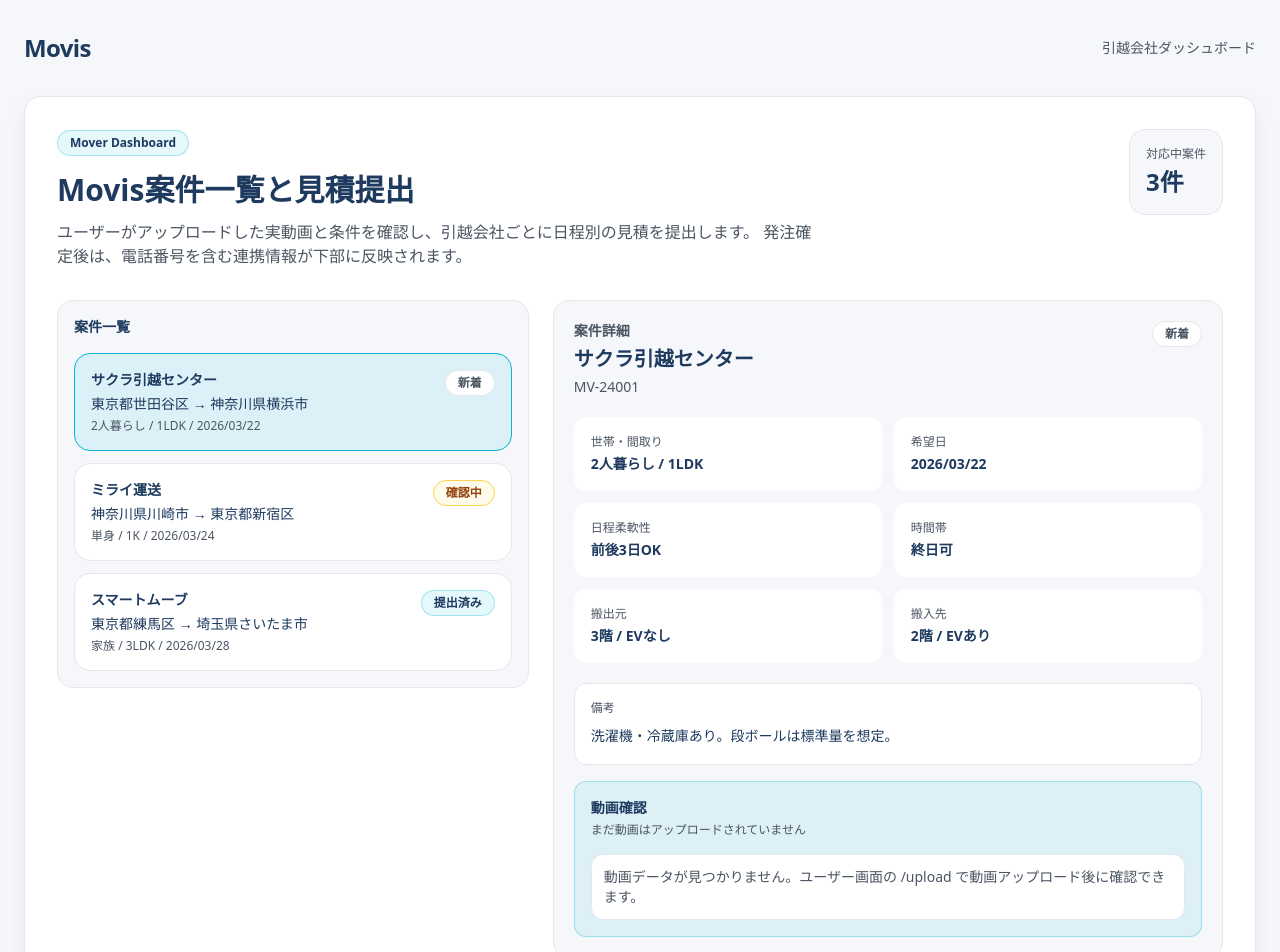
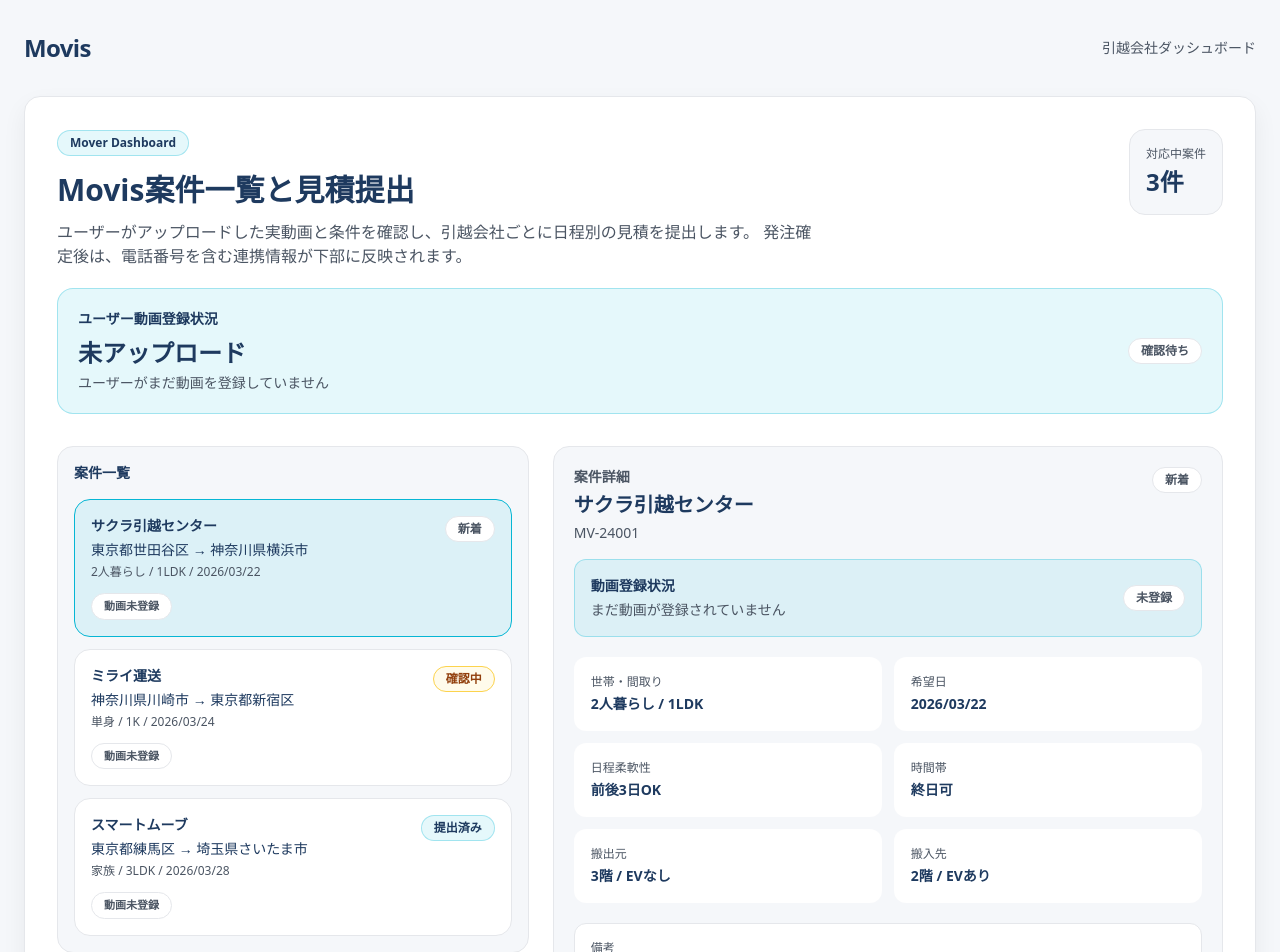
Before and after one commit to rjshimoyama-bot/lifeport-mvp, a Next.js app: page /carrier in a window 1280 px wide. Shown: the top 952 px of the page. Built offline with nearby package versions, Linux system fonts and the light colour scheme.

Commit message:
Update page.tsx

```diff
--- a/app/carrier/page.tsx
+++ b/app/carrier/page.tsx
@@ -185,9 +185,7 @@ export default function CarrierPage() {
     loadVideo();
 
     return () => {
-      if (objectUrl) {
-        URL.revokeObjectURL(objectUrl);
-      }
+      if (objectUrl) URL.revokeObjectURL(objectUrl);
     };
   }, [latestVideoMeta]);
 
@@ -303,6 +301,33 @@ export default function CarrierPage() {
               </div>
             </div>
 
+            <div className="mt-5 rounded-2xl border border-cyan/30 bg-cyan/10 p-5">
+              <div className="flex flex-col gap-3 md:flex-row md:items-center md:justify-between">
+                <div>
+                  <div className="text-sm font-semibold text-navy">ユーザー動画登録状況</div>
+                  <div className="mt-2 text-2xl font-bold text-navy">
+                    {latestVideoMeta ? "動画アップロード済み" : "未アップロード"}
+                  </div>
+                  <div className="mt-1 text-sm text-muted">
+                    {latestVideoMeta
+                      ? `登録ファイル：${latestVideoMeta.fileName}`
+                      : "ユーザーがまだ動画を登録していません"}
+                  </div>
+                </div>
+
+                <span
+                  className={[
+                    "inline-flex rounded-full border px-3 py-1 text-xs font-semibold",
+                    latestVideoMeta
+                      ? "border-green-300 bg-green-50 text-green-700"
+                      : "border-border bg-white text-muted",
+                  ].join(" ")}
+                >
+                  {latestVideoMeta ? "見積確認可能" : "確認待ち"}
+                </span>
+              </div>
+            </div>
+
             <div className="mt-8 grid gap-6 xl:grid-cols-[0.95fr_1.35fr]">
               <div className="space-y-4">
                 <div className="rounded-2xl border border-border bg-bg p-4">
@@ -331,6 +356,19 @@ export default function CarrierPage() {
                           </div>
                           <StatusBadge status={req.status} />
                         </div>
+
+                        <div className="mt-3">
+                          <span
+                            className={[
+                              "inline-flex rounded-full border px-3 py-1 text-[11px] font-semibold",
+                              latestVideoMeta
+                                ? "border-green-300 bg-green-50 text-green-700"
+                                : "border-border bg-white text-muted",
+                            ].join(" ")}
+                          >
+                            {latestVideoMeta ? "動画アップロード済み" : "動画未登録"}
+                          </span>
+                        </div>
                       </button>
                     ))}
                   </div>
@@ -354,6 +392,29 @@ export default function CarrierPage() {
                           <div className="mt-1 text-sm text-muted">{selectedRequest.id}</div>
                         </div>
                         <StatusBadge status={selectedRequest.status} />
+                      </div>
+
+                      <div className="mt-4 rounded-xl border border-cyan/30 bg-cyan/10 p-4">
+                        <div className="flex items-center justify-between gap-4">
+                          <div>
+                            <div className="text-sm font-semibold text-navy">動画登録状況</div>
+                            <div className="mt-1 text-sm text-muted">
+                              {latestVideoMeta
+                                ? "ユーザーの動画登録が完了しています"
+                                : "まだ動画が登録されていません"}
+                            </div>
+                          </div>
+                          <span
+                            className={[
+                              "inline-flex rounded-full border px-3 py-1 text-xs font-semibold",
+                              latestVideoMeta
+                                ? "border-green-300 bg-green-50 text-green-700"
+                                : "border-border bg-white text-muted",
+                            ].join(" ")}
+                          >
+                            {latestVideoMeta ? "アップロード済み" : "未登録"}
+                          </span>
+                        </div>
                       </div>
 
                       <div className="mt-5 grid gap-3 md:grid-cols-2">
@@ -382,6 +443,17 @@ export default function CarrierPage() {
                                 : "まだ動画はアップロードされていません"}
                             </div>
                           </div>
+
+                          <span
+                            className={[
+                              "inline-flex rounded-full border px-3 py-1 text-xs font-semibold",
+                              latestVideoMeta
+                                ? "border-green-300 bg-green-50 text-green-700"
+                                : "border-border bg-white text-muted",
+                            ].join(" ")}
+                          >
+                            {latestVideoMeta ? "動画アップロード済み" : "動画未登録"}
+                          </span>
                         </div>
 
                         <div className="mt-4 rounded-xl border border-border bg-white p-3">
@@ -396,7 +468,7 @@ export default function CarrierPage() {
                             />
                           ) : (
                             <div className="text-sm text-muted">
-                              動画データが見つかりません。ユーザー画面の /upload で動画アップロード後に確認できます。
+                              動画データが見つかりません。ユーザー画面の /video または /upload で動画登録後に確認できます。
                             </div>
                           )}
                         </div>
@@ -610,5 +682,3 @@ function SelectField({
     </label>
   );
 }
-// test
-// deploy trigger
```
